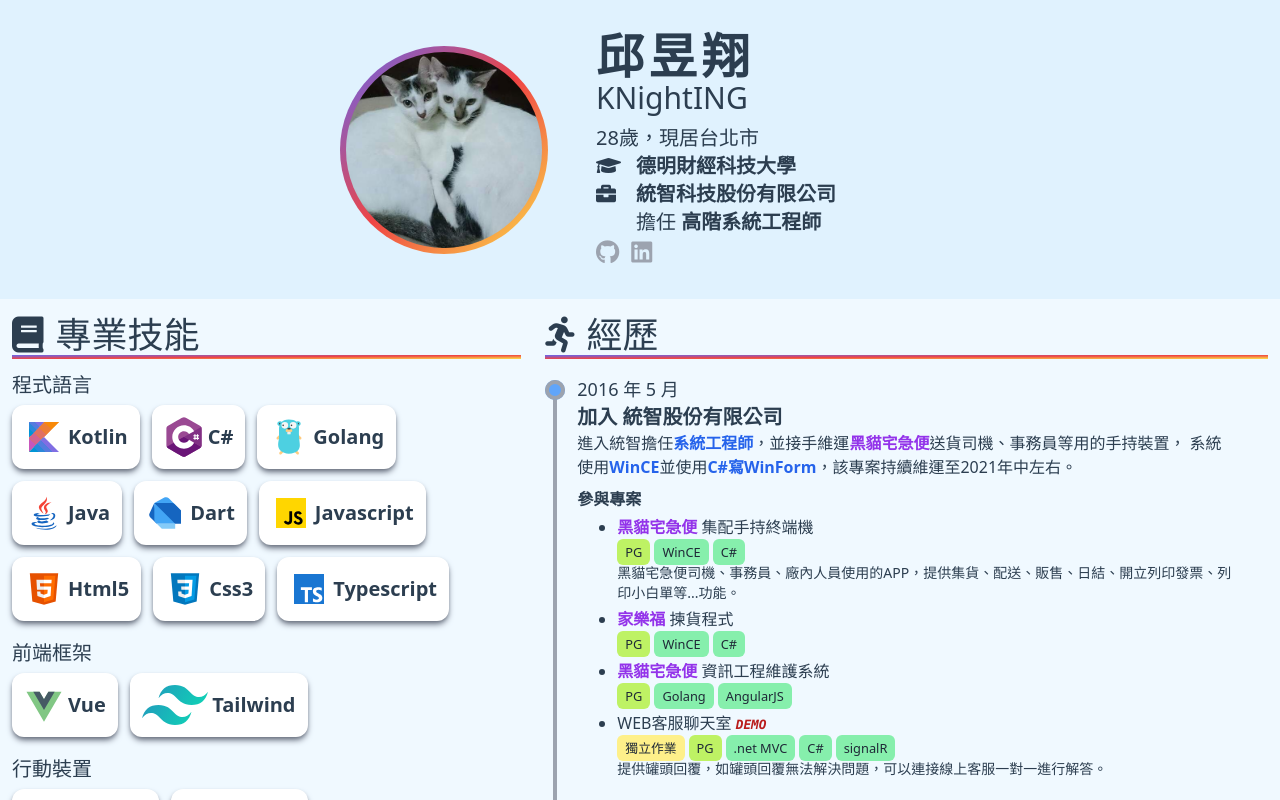
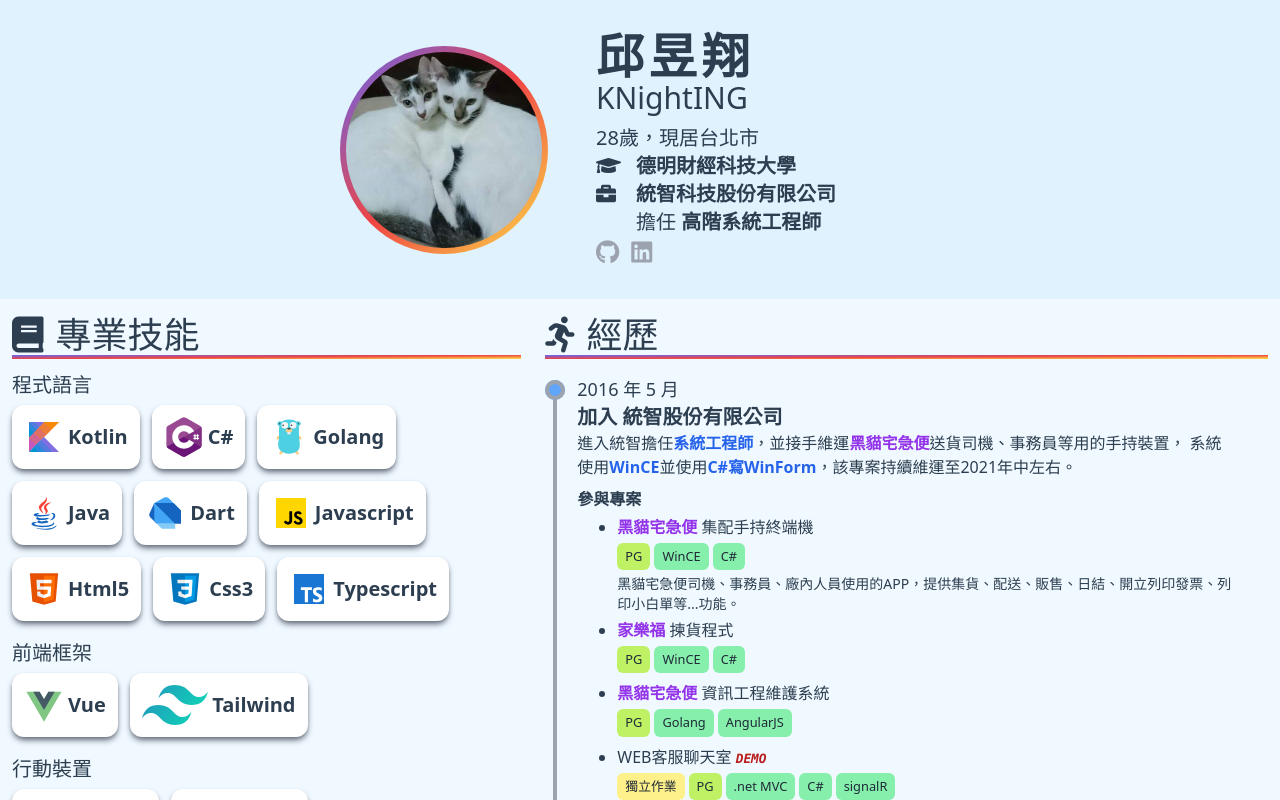
Before and after one commit to KNightING/xm3xu4, a Vue app: page / in a window 1280 px wide. Shown: the top 800 px of the page. Built offline with nearby package versions, Linux system fonts and the light colour scheme.

Commit message:
fix: 修改skill換行

```diff
--- a/src/App.vue
+++ b/src/App.vue
@@ -160,7 +160,7 @@
     date: new Date(2017, 2),
     title: "取得AAD",
     content: `取得<b class='text-blue-600'>Associate Android Developer</b>證照，並開始參與Android相關專案
-    <a href='https://www.credential.net/23cca15b-bea9-4689-a0c7-7c1c793a171d' target="_blank" rel="noreferrer noopener" alt='Associate Android Developer'><img class='md:max-w-sm inline-block' src='https://api.accredible.com/v1/frontend/credential_website_embed_image/certificate/10942288'></img></a>
+    <a class='block' href='https://www.credential.net/23cca15b-bea9-4689-a0c7-7c1c793a171d' target="_blank" rel="noreferrer noopener" alt='Associate Android Developer'><img class='md:max-w-sm inline-block' src='https://api.accredible.com/v1/frontend/credential_website_embed_image/certificate/10942288'></img></a>
     `,
     project: [
       {
@@ -396,6 +396,8 @@
         useSkill: ["Android", "Kotlin", "Java"],
         role: ["PG"],
         isSingle: true,
+        iconSrc: "https://play-lh.googleusercontent.com/AryhbLLrwF06TfCfyBDwGf_5cVtH5f9zNRzzFlI9UpOVSlu5lv_asVNYaPwF_YPNaA=s360-rw",
+        iconLink: "https://play.google.com/store/apps/details?id=com.ptc.tcatcollectpayapp&hl=zh_TW&gl=US",
         content: `
         提供預約寄送功能且可以用手機進行支付貨到付款的費用。
         `,
@@ -406,6 +408,7 @@
         useSkill: ["Android", "Kotlin"],
         role: ["PG"],
         isSingle: true,
+        isDemo: true,
         content: `<b class='text-purple-600'>優仕淨水</b>是提供路邊加水站的公司，該APP則是給去加水站取帳時，提供記錄計算帳務的APP。`,
       },
     ],
--- a/src/components/Experience.vue
+++ b/src/components/Experience.vue
@@ -35,21 +35,23 @@
                                         v-if="detail.isDemo"
                                         class="font-mono text-red-700 font-bold italic"
                                     >DEMO</small>
-                                    <p>
+                                    <div>
+                                        <div class="flex flex-wrap">
                                             <small
                                                 v-if="detail.isSingle"
-                                            class="p-1 px-2 rounded-md bg-yellow-200 text-gray-800 mr-1"
+                                                class="p-1 px-2 rounded-md bg-yellow-200 text-gray-800 mr-1 my-1"
                                             >獨立作業</small>
                                             <small
                                                 v-for="role in detail.role"
                                                 :key="role"
-                                            class="p-1 px-2 rounded-md bg-lime-300 text-gray-800 mr-1"
+                                                class="p-1 px-2 rounded-md bg-lime-300 text-gray-800 mr-1 my-1"
                                             >{{ role }}</small>
                                             <small
                                                 v-for="useSkill in detail.useSkill"
                                                 :key="useSkill"
-                                            class="p-1 px-2 rounded-md bg-green-300 text-gray-800 mr-1"
+                                                class="p-1 px-2 rounded-md bg-green-300 text-gray-800 mr-1 my-1"
                                             >{{ useSkill }}</small>
+                                        </div>
                                         <span
                                             v-html="detail.content"
                                             v-if="detail.content"
@@ -66,7 +68,7 @@
                                                 :src="detail.iconSrc"
                                             />
                                         </a>
-                                    </p>
+                                    </div>
                                 </li>
                             </ul>
                         </div>
```
Lines whose indentation alone changed are shown as unchanged.
